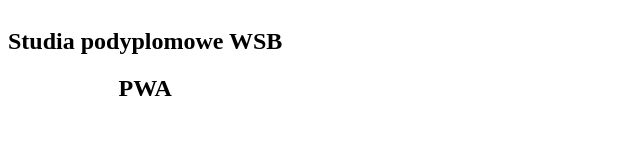
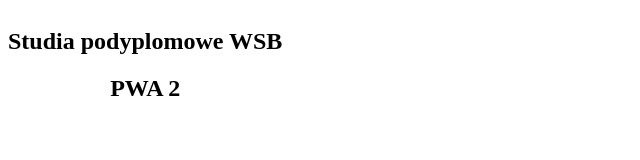
Before and after one commit to NataliaD92/PWA_wro, a plain HTML site: page index.html in a window 1280 px wide. Shown: the full height of the page, 0-640 px from the left. Drawn offline with Linux system fonts and the light colour scheme.

Commit message:
changes 4

```diff
--- a/index.html
+++ b/index.html
@@ -8,13 +8,14 @@
     <link rel="stylesheet" href="./css/style.css">
     <meta name="theme-color" content="#000000">
     <link rel="manifest" crossorigin="use-credentials" href="./manifest.json">
+    <link rel="shortcut icon" href="./favicon.ico" type="image/x-icon">
 </head>
 
 <body>
     <section class="fullscreen">
         <div class="container">
             <h1 class="title">Studia podyplomowe WSB</h1>
-            <h2 class="title">PWA</h2>
+            <h2 class="title">PWA 2</h2>
         </div>
     </section>
 
```
